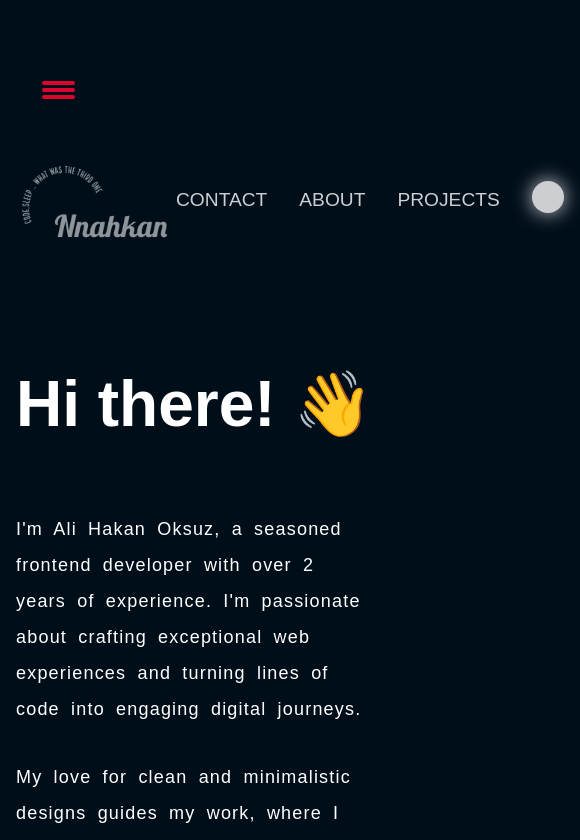
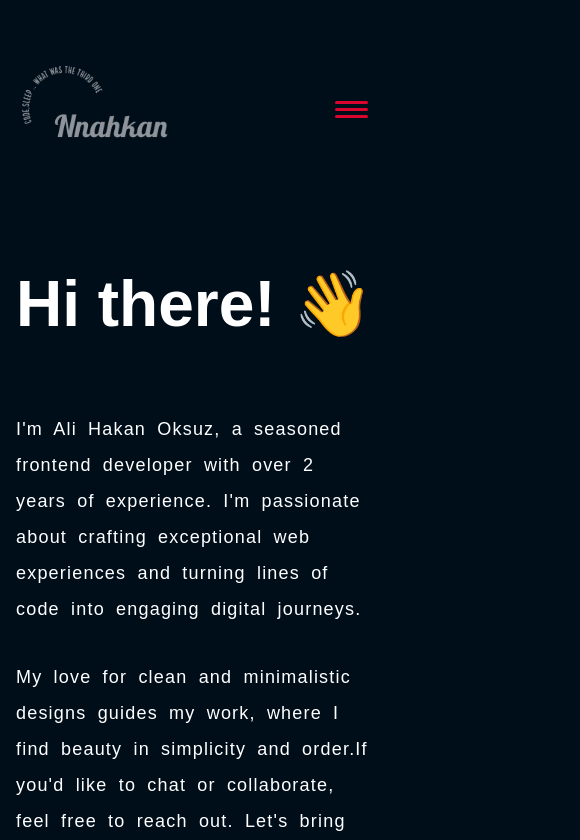
Before and after one commit to NNahkan/Portfolio-Website, a React (Vite) app: page / in a window 390 px wide. Shown: the top 840 px of the page, 580 px wide, since content can reach past the window. Built offline with nearby package versions, Linux system fonts and the light colour scheme.

Commit message:
Still working on burgerMenu .

```diff
--- a/src/components/BurgerMenu/BurgerMenu.jsx
+++ b/src/components/BurgerMenu/BurgerMenu.jsx
@@ -1,22 +1,13 @@
 import React from "react";
 import s from "./BurgerMenu.module.css";
 
-{
-  /*
-		Design a symbol for user to click
-		After clicking symbol should be close button
-		Menu should appear
-		When user click the list item , menu need to disappear
-		*/
-}
-
-const BurgerMenu = () => {
+const BurgerMenu = ({ handleList }) => {
   const handleMenu = () => {
     const bars = document.querySelectorAll(`.${s.bar}`);
     bars.forEach((element) => {
       element.classList.toggle(s.toggle);
     });
-    console.log(bars);
+    handleList();
   };
 
   return (
--- a/src/components/BurgerMenu/BurgerMenu.module.css
+++ b/src/components/BurgerMenu/BurgerMenu.module.css
@@ -1,7 +1,8 @@
 .menuBar {
+  display: none;
   width: 45px;
   height: 40px;
-  margin: 30px 20px;
+  margin: 30px 0 10px 20px;
   cursor: pointer;
   background-color: transparent;
   z-index: 3;
@@ -9,8 +10,8 @@
 }
 
 .bar {
-  height: 4px;
-  margin: 3px 0;
+  height: 3px;
+  margin: 4px 0;
   width: 100%;
   background-color: #dc052d;
   display: block;
@@ -22,9 +23,15 @@
   transform: translateY(7px) rotateZ(45deg);
 }
 .toggle:nth-child(2) {
-  transform: translateX(10px);
-  opacity:  0;
+  transform: translateX(15px);
+  opacity: 0;
 }
 .toggle:nth-child(3) {
   transform: translateY(-6px) rotateZ(-45deg);
 }
+
+@media only screen and (max-width: 640px) {
+  .menuBar {
+    display: initial;
+  }
+}
--- a/src/components/Navbar/Navbar.jsx
+++ b/src/components/Navbar/Navbar.jsx
@@ -7,14 +7,20 @@ import profile from "../../assets/profile.png";
 import BurgerMenu from "../BurgerMenu/BurgerMenu";
 
 const Navbar = () => {
+  const handleList = () => {
+    const navbarItems = document.querySelectorAll(`.${s.navbarItem}`);
+    navbarItems.forEach((item, ind) => {
+      ind !== 0 && item.classList.toggle(s.isVisible);
+    });
+  };
   return (
     <nav className={s.navbar}>
-      <BurgerMenu />
       <div className={s.navbarFlex}>
         <Link className={s.navbarItem} to="/">
           <img src={profile} alt="" />
         </Link>
         <ul className={s.navbarList}>
+          <BurgerMenu handleList={handleList} />
           <li className={s.navbarItem}>
             <Link to="/contact">Contact</Link>
           </li>
--- a/src/components/Navbar/Navbar.module.css
+++ b/src/components/Navbar/Navbar.module.css
@@ -5,12 +5,12 @@
   font-size: 1.2rem;
 }
 
-
 .navbarFlex {
   display: flex;
   align-items: center;
   justify-content: space-between;
   text-transform: uppercase;
+  align-items: flex-end;
 }
 
 .navbarList {
@@ -68,3 +68,22 @@
 .navbarItem a:hover::before {
   width: 110%;
 }
+
+@media only screen and (max-width: 640px) {
+  .navbarFlex {
+    align-items: flex-start;
+  }
+  .navbarList {
+    flex-direction: column;
+    align-items: flex-end;
+  }
+
+  .navbarItem:nth-child(n + 2) {
+    margin: 0;
+    display: none;
+  }
+
+  .isVisible.navbarItem {
+    display: initial;
+  }
+}
--- a/src/components/ToggleTheme/ToggleTheme.module.css
+++ b/src/components/ToggleTheme/ToggleTheme.module.css
@@ -7,3 +7,9 @@
   aspect-ratio: 1/1;
   cursor: pointer;
 }
+
+@media only screen and (max-width:640px) {
+	.toggleButton {
+		margin-top: .5rem;
+	}
+}
```
